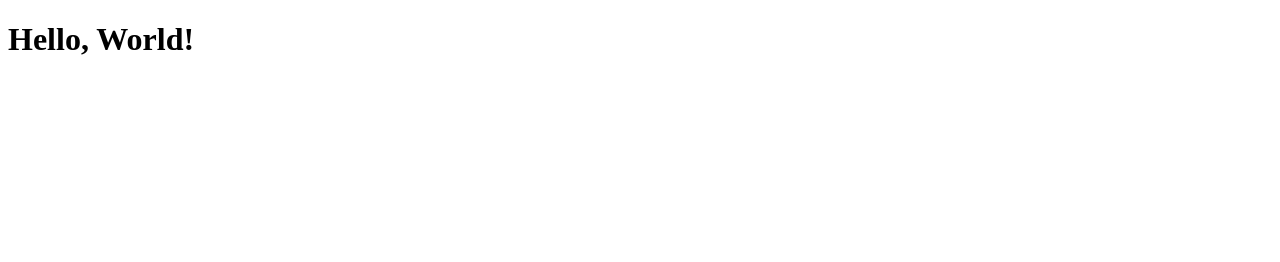
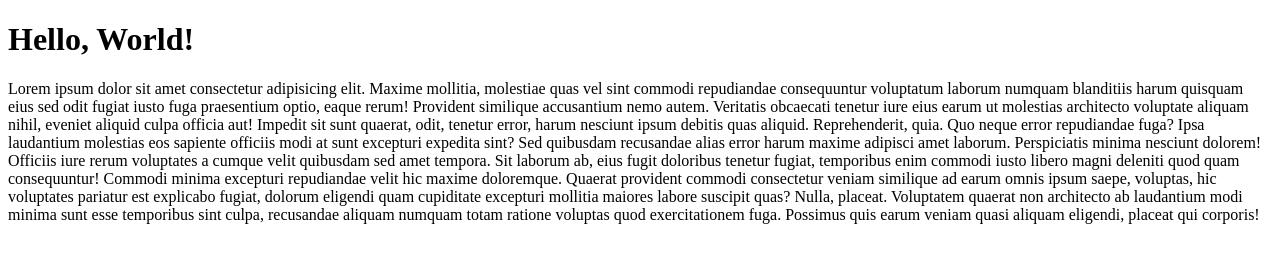
Before and after one commit to 3RV7N/wd82p, a plain HTML site: page index.html in a window 1280 px wide. Drawn offline with Linux system fonts and the light colour scheme.

Commit message:
Add paragraph

```diff
--- a/index.html
+++ b/index.html
@@ -7,5 +7,26 @@
     <body>
         <!-- Content goes here -->
         <h1>Hello, World!</h1>
+        <p>Lorem ipsum dolor sit amet consectetur adipisicing elit. Maxime mollitia,
+            molestiae quas vel sint commodi repudiandae consequuntur voluptatum laborum
+            numquam blanditiis harum quisquam eius sed odit fugiat iusto fuga praesentium
+            optio, eaque rerum! Provident similique accusantium nemo autem. Veritatis
+            obcaecati tenetur iure eius earum ut molestias architecto voluptate aliquam
+            nihil, eveniet aliquid culpa officia aut! Impedit sit sunt quaerat, odit,
+            tenetur error, harum nesciunt ipsum debitis quas aliquid. Reprehenderit,
+            quia. Quo neque error repudiandae fuga? Ipsa laudantium molestias eos
+            sapiente officiis modi at sunt excepturi expedita sint? Sed quibusdam
+            recusandae alias error harum maxime adipisci amet laborum. Perspiciatis
+            minima nesciunt dolorem! Officiis iure rerum voluptates a cumque velit
+            quibusdam sed amet tempora. Sit laborum ab, eius fugit doloribus tenetur
+            fugiat, temporibus enim commodi iusto libero magni deleniti quod quam
+            consequuntur! Commodi minima excepturi repudiandae velit hic maxime
+            doloremque. Quaerat provident commodi consectetur veniam similique ad
+            earum omnis ipsum saepe, voluptas, hic voluptates pariatur est explicabo
+            fugiat, dolorum eligendi quam cupiditate excepturi mollitia maiores labore
+            suscipit quas? Nulla, placeat. Voluptatem quaerat non architecto ab laudantium
+            modi minima sunt esse temporibus sint culpa, recusandae aliquam numquam
+            totam ratione voluptas quod exercitationem fuga. Possimus quis earum veniam
+            quasi aliquam eligendi, placeat qui corporis!</p>
     </body>
 </html>
```
